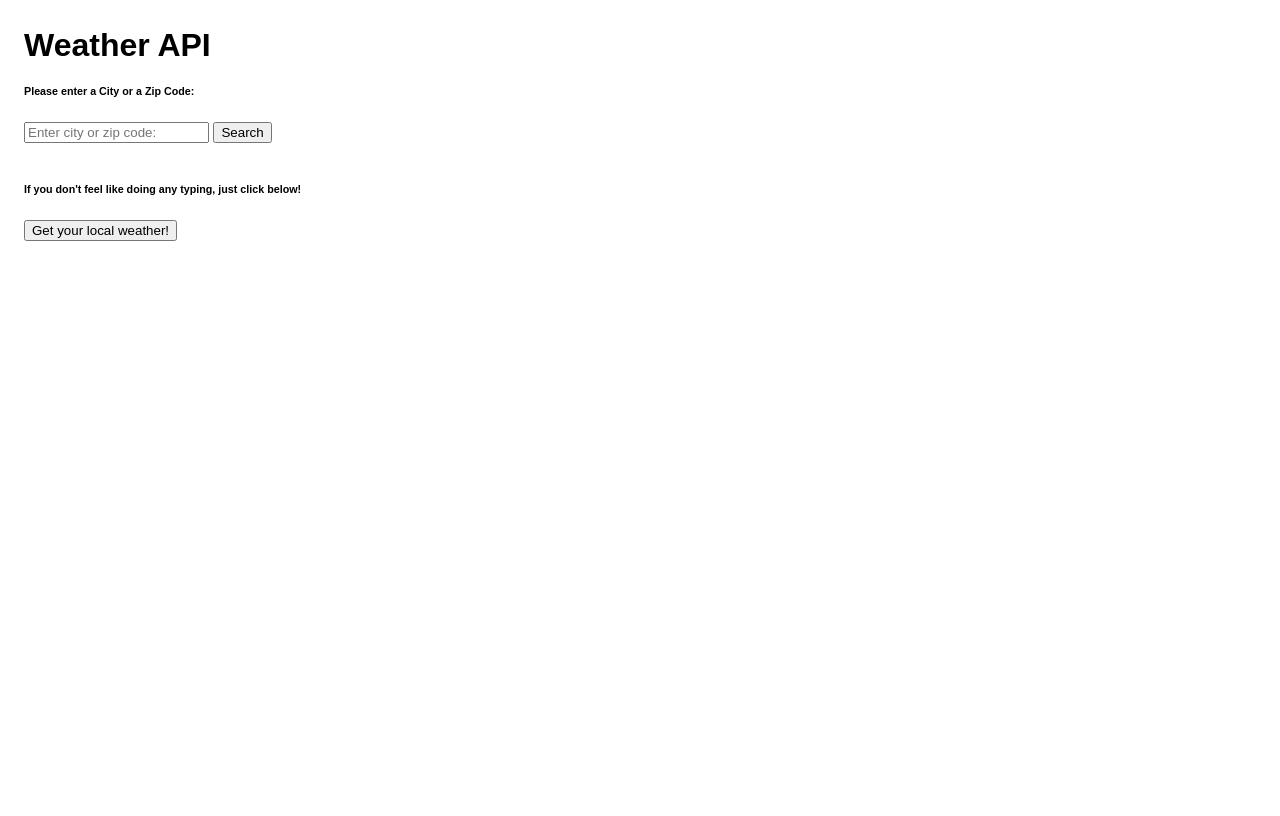
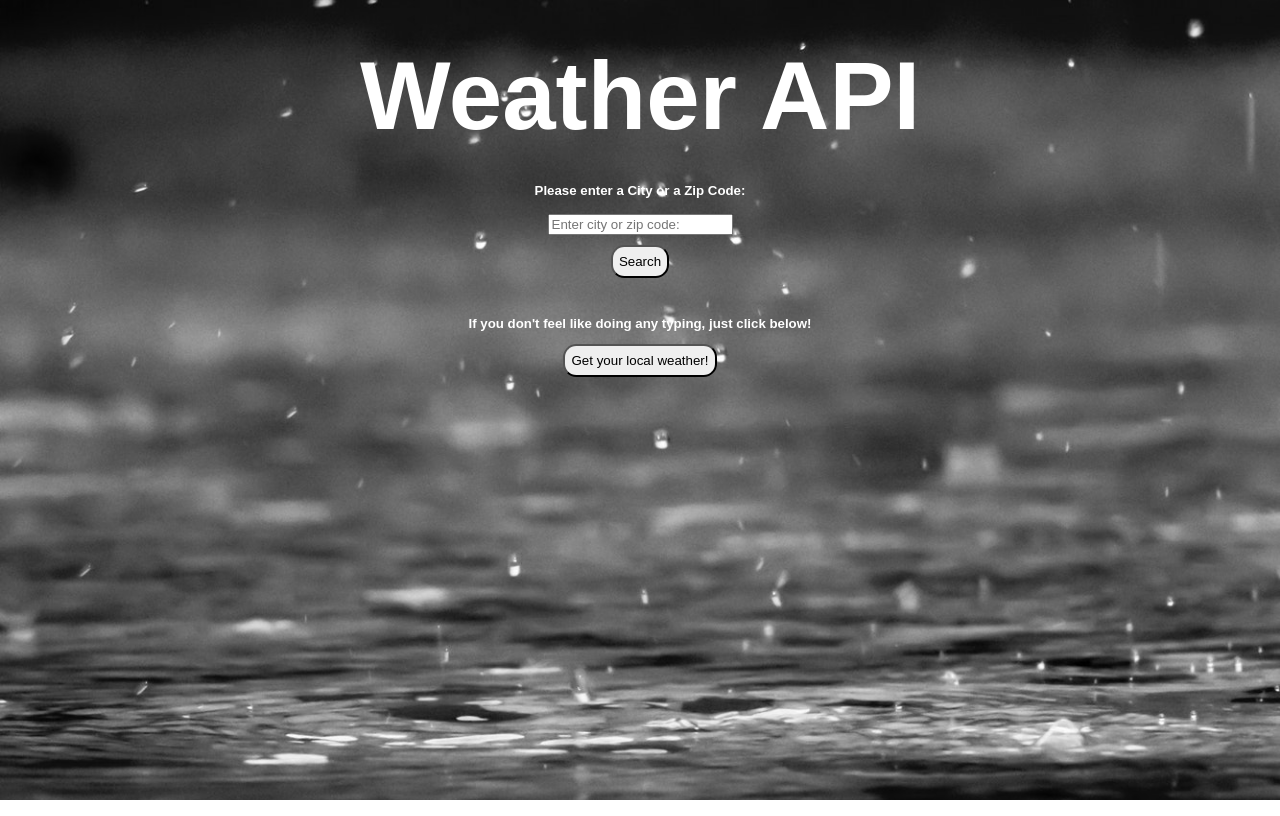
Before and after one commit to chris-packett/weather-api, a website: page public/index.html in a window 1280 px wide. Drawn offline with Linux system fonts and the light colour scheme.

Commit message:
updated CSS

```diff
--- a/public/index.html
+++ b/public/index.html
@@ -9,18 +9,18 @@
 </head>
 
 <body>
-  <h1>Weather API</h1>
+  <h1 class="white-text big-heading-font-size">Weather API</h1>
   <section class="city-or-zip-code-container">
-    <h6>Please enter a City or a Zip Code: </h6>
+    <h5 class="white-text small-heading-font-size">Please enter a City or a Zip Code: </h6>
     <input type="text" class="input" placeholder="Enter city or zip code:">
-    <button class="get-city-or-zip">Search</button>
+    <button class="get-city-or-zip button-formatting">Search</button>
   </section>
   <br>
   <section class="lat-and-lon-container">
-    <h6>If you don't feel like doing any typing, just click below!</h6>
-    <button class="get-lat-and-lon">Get your local weather!</button>
+    <h5 class="white-text small-heading-font-size">If you don't feel like doing any typing, just click below!</h6>
+    <button class="get-lat-and-lon button-formatting">Get your local weather!</button>
   </section>
-  <ul class="weather-output"></ul>
+  <ul class="weather-output white-text"></ul>
   <script src="/main.js" charset="utf-8"></script>
 </body>
 
--- a/public/main.js
+++ b/public/main.js
@@ -18,7 +18,9 @@ class Search {
   ** @param {} params - defines what url to create
   **/
   searchAPI (params) {
-    params = params || { isCityOrZip: true }
+    params = params || {
+      isCityOrZip: true
+    }
     fetch(this.craftURL(params.isCityOrZip, params.isLatAndLon))
     .then((res) => res.json())
     .then((data) => {
@@ -31,6 +33,7 @@ class Search {
       let temperatureMessage = `Temperature in Fahrenheit: ${tempInF}`
       let sunsetMessage = `Time until sunset: ${hoursTillSunset} hours, ${minutesTillSunset} minutes`
       const allMessages = new DOMInteraction()
+      document.querySelector('.weather-output').textContent = ''
       allMessages.addContentToUl(previousEntryMessage)
       allMessages.addContentToUl(temperatureMessage)
       allMessages.addContentToUl(sunsetMessage)
@@ -60,6 +63,7 @@ class PageLoad {
 
   populateOnPageLoad () {
     if (this.last_query) {
+      //goal: new Search().searchAPI(params)
       fetch(this.last_fetch_URL)
       .then((res) => res.json())
       .then((data) => {
@@ -107,21 +111,23 @@ class DOMInteraction {
   }
 }
 
-const getPreviousResults = () => {
+const getUserPreviousResult = () => {
   const previousLocation = new PageLoad('last_query')
   previousLocation.populateOnPageLoad()
 }
 
 const getUserLocationByGeo = () => {
+  document.querySelector('.weather-output').textContent = 'Finding your local weather information...'
   const userLocationSearch = new Geolocation()
   userLocationSearch.getLocation()
 }
 
 const getUserLocationByCityOrZip = () => {
+  document.querySelector('.weather-output').textContent = ''
   const userLocationSearch = new Search()
   userLocationSearch.searchAPI()
 }
 
-document.addEventListener('DOMContentLoaded', getPreviousResults)
+document.addEventListener('DOMContentLoaded', getUserPreviousResult)
 document.querySelector('.get-lat-and-lon').addEventListener('click', getUserLocationByGeo)
 document.querySelector('.get-city-or-zip').addEventListener('click', getUserLocationByCityOrZip)
--- a/public/screen.css
+++ b/public/screen.css
@@ -6,11 +6,58 @@ body {
   margin: 0;
   min-height: 100%;
   font: 16px / 1 sans-serif;
-  padding: .5em 1.5em;
+  /* padding: .5em 1.5em; */
+  background-image: url('./assets/raindrop-background.jpeg');
+  background-size: cover;
+  display: flex;
+  flex-direction: column;
+  align-items: center;
 }
 
 .weather-output {
   list-style: none;
   padding: 1em 0;
   margin: 0;
+  text-align: center;
 }
+
+.white-text {
+  color: white;
+}
+
+.big-heading-font-size {
+  font-size: 6em;
+  margin-top: .5em;
+  margin-bottom: .25em;
+}
+
+.small-heading-font-size {
+  margin-top: .5em;
+  margin-bottom: .5em;
+}
+
+.city-or-zip-code-container {
+  display: flex;
+  flex-direction: column;
+  align-items: center;
+  justify-content: space-evenly;
+  height: 7.5em;
+}
+
+.lat-and-lon-container {
+  display: flex;
+  flex-direction: column;
+  align-items: center;
+  justify-content: space-evenly;
+  height: 5em;
+}
+
+.button-formatting {
+  width: auto;
+  height: 2.5em;
+  border-radius: 1em;
+}
+
+.button-formatting:hover {
+  background-color: rgba(255,255,255,.75)
+}
```
Also changed, not shown: public/assets/raindrop-background.jpeg (added).
